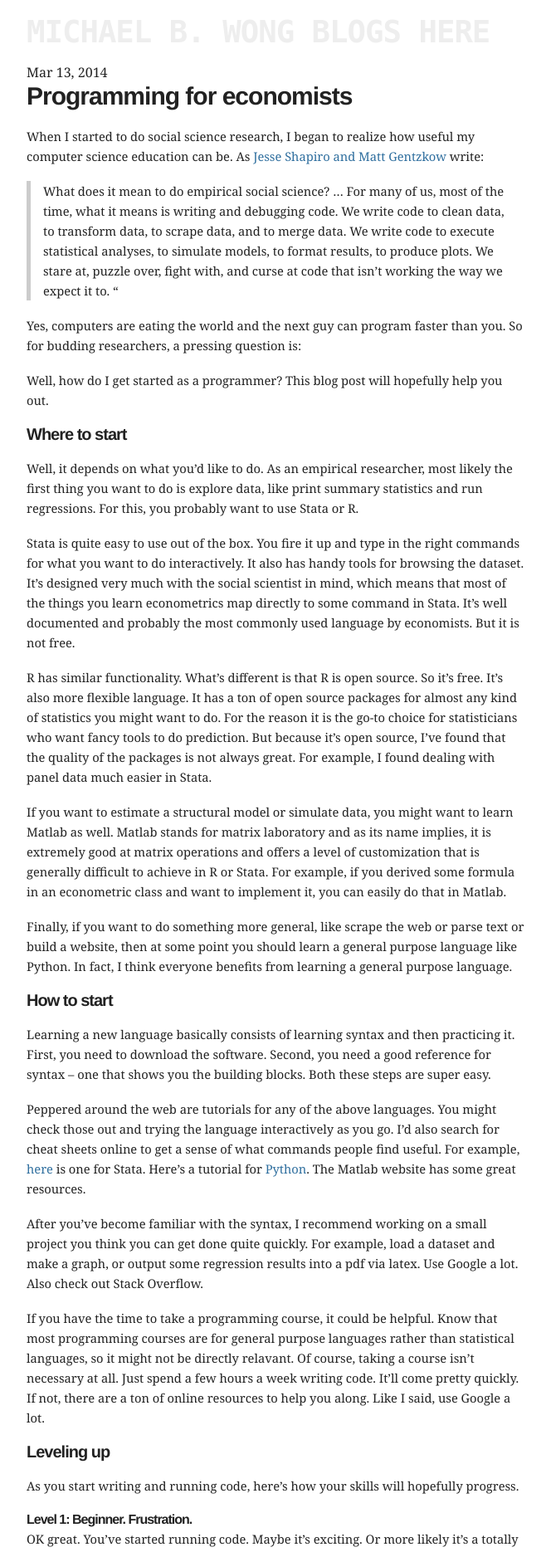
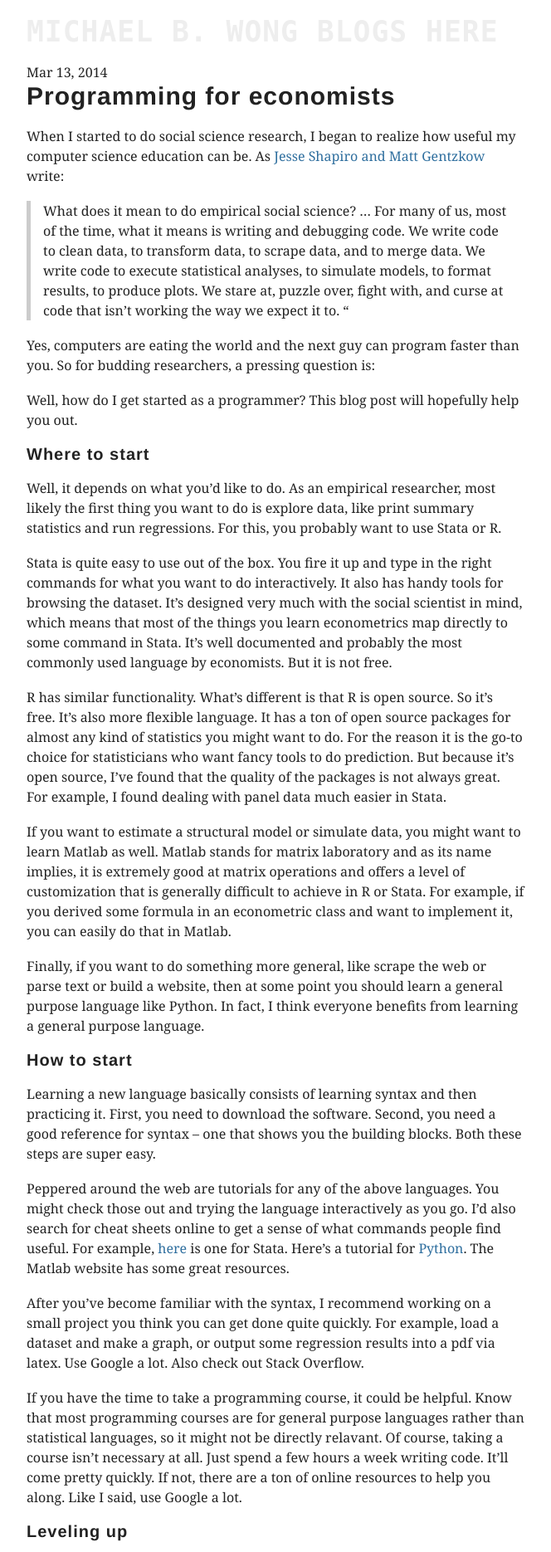
Before and after one commit to mbwong/mbwong.github.com, a Jekyll site: the page built from _posts/2014-03-13-programming-for-beginner-economists.md, in a window 1280 px wide. Shown: the top 1870 px of the page at 83% size, without its empty margins (308-972 px from the left). Built offline with Jekyll 4.4.1, drawn with Linux system fonts in a browser that asks for light colours.

Commit message:
enlarges font

```diff
--- a/css/screen.css
+++ b/css/screen.css
@@ -30,7 +30,7 @@ a img { border-width: 0; }
 blockquote {
   border-left: 5px solid #ccc;*/
   line-height: 18px;
-  font-size: 11pt;
+  font-size: 12pt;
   padding-left: 15px;
   margin-right: 20px;
 }
@@ -43,7 +43,7 @@ code {
 h1, h2, h3, #footer {
   font-family: 'Helvetica Neue', 'Helvetica', 'Arial', sans-serif;
   font-weight: bolder;
-  letter-spacing: -1px;
+  letter-spacing: 1px;
 }
 
 h1 {
@@ -64,7 +64,7 @@ h3 {
 }
 
 li { margin-bottom: 4px;
-     font-size: 11pt;}
+     font-size: 12pt;}
 
 p, ul, ol { margin-bottom: 18px; }
 
@@ -113,8 +113,8 @@ header h1 {
 }
 
 .post p {
-  font-size: 11pt;
-  line-height: 24px;
+  font-size: 12pt;
+  line-height: 1.5em;
 }
 
 .post span {
@@ -122,7 +122,7 @@ header h1 {
 }
 
 .post .signoff {
-  font-size: 11pt;
+  font-size: 12pt;
   font-style: italic;
   text-align: right;
 }
@@ -166,7 +166,7 @@ header h1 {
 }
 
 #title {
-  font-size: 28pt;
+  font-size: 26pt;
   text-transform: uppercase;
   font-family: 'DejaVu Sans Mono', 'Courier New', monospace;
 }
```
